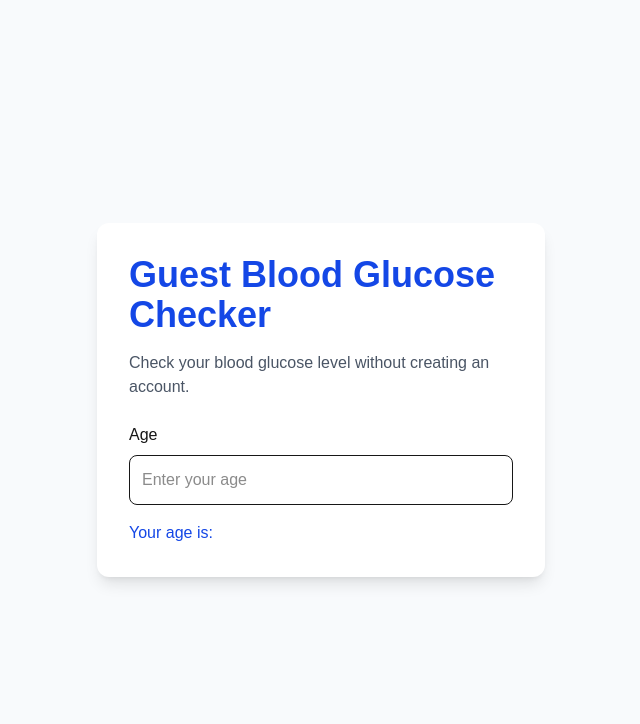
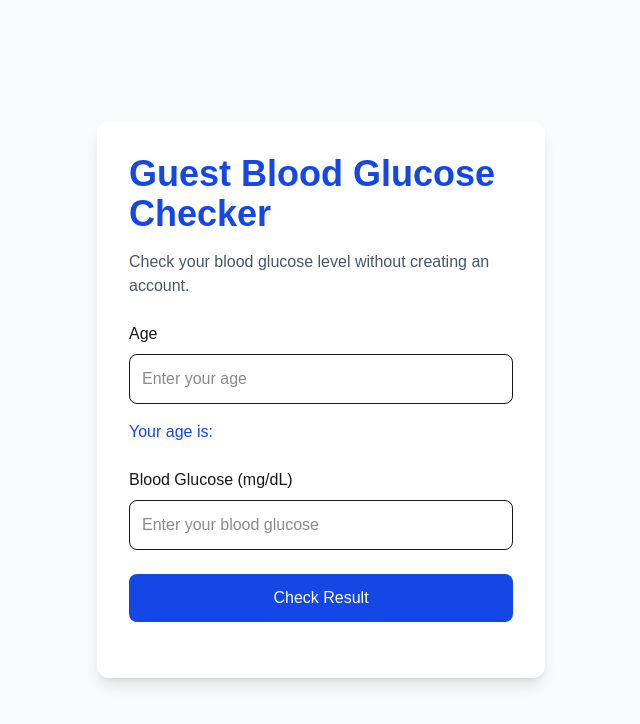
Before and after one commit to Godwin-Diya/win-healthtrack, a Next.js app: page /health-check in a window 1280 px wide. Shown: the top 724 px of the page, without its empty margins (319-959 px from the left). Built offline with nearby package versions, Linux system fonts and the light colour scheme.

Commit message:
Add blood glucose checker logic

```diff
--- a/app/health-check/page.tsx
+++ b/app/health-check/page.tsx
@@ -6,6 +6,20 @@ export default function HealthCheckPage() {
     const [glucose, setGlucose] = useState("");
     const [result, setResult] = useState("");
 
+    function checkResult() {
+        const glucoseNumber = Number(glucose);
+        if (glucoseNumber < 70) {
+            setResult("🟠 Low Blood Glucose");
+        } else if (glucoseNumber <= 99) {
+            setResult("🟢 Normal Blood Glucose");
+        } else {
+            setResult("🔴 High Blood Glucose");
+        }
+    }
+
+    <p className="mt-6 text-center text-xl font-semibold text-green-700">
+        {result}
+    </p>
 
     return (
         <main className="min-h-screen flex flex-col items-center justify-center bg-slate-50">
@@ -33,6 +47,33 @@ export default function HealthCheckPage() {
             </p>
             </div>
 
+            <div className="mt-6">
+                <label className="block font-medium">
+                    Blood Glucose (mg/dL)
+                </label>
+
+                <input
+                        type="number"
+                        placeholder="Enter your blood glucose"
+                        value={glucose}
+                        onChange={(event) =>
+                            setGlucose(event.target.value)}
+                        className="w-full border rounded-lg p-3 mt-2"
+                    />
+                    <button
+                        onClick={checkResult}
+                        className="w-full bg-blue-700 text-white py-3 rounded-lg mt-6 hover:bg-blue-800">
+                        Check Result
+                    </button>
+
+                    <p className="mt-6 text-center text-xl font-semibold text-green-700">
+                        {result}
+                    </p>
+
+
+
+            </div>
+
         </div>
         </main>
     );
```
